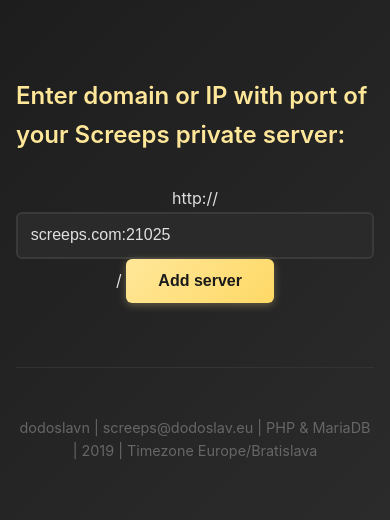
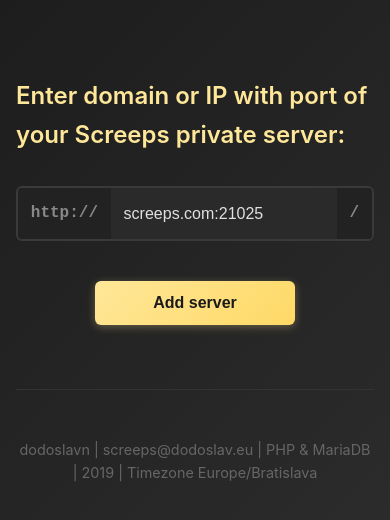
Before and after one commit to dodoslavn/screeps_online, a PHP site: page /add in a window 390 px wide. Shown: the part 207-727 px from the top of the page. Run offline with PHP 8.4, Linux system fonts and the light colour scheme.

Commit message:
Fix Add Server form layout
Improved the server input form with better alignment:
- Proper flexbox layout for http:// prefix and / suffix
- Server input field properly aligned in the center
- Better visual grouping with background colors
- Responsive and clean design
- No more misaligned text

Co-Authored-By: Claude Opus 4.6 <noreply@anthropic.com>

```diff
--- a/web/add/index.php
+++ b/web/add/index.php
@@ -87,10 +87,14 @@ if (!empty($msg)) {
 ?>
 
 	<h3><br>Enter domain or IP with port of your Screeps private server:</h3>
-	<form action="" method="post">
+	<form action="" method="post" class="add-server-form">
 		<input type="hidden" name="csrf_token" value="<?= escape_html(generate_csrf_token()) ?>">
-		<center>http://<input type="text" value="screeps.com:21025" name="server">/
-		<input type="submit" value="Add server"> </center>
+		<div class="server-input-wrapper">
+			<span class="server-prefix">http://</span>
+			<input type="text" value="screeps.com:21025" name="server" placeholder="example.com:21025">
+			<span class="server-suffix">/</span>
+		</div>
+		<input type="submit" value="Add server">
 	</form>
 	<div class="footer"><?= site_footer() ?></div>
 </div>
--- a/web/default.css
+++ b/web/default.css
@@ -201,6 +201,63 @@ form {
     margin: 2rem 0;
 }
 
+/* Add Server Form */
+.add-server-form {
+    max-width: 600px;
+    margin: 2rem auto;
+    text-align: center;
+}
+
+.server-input-wrapper {
+    display: flex;
+    align-items: center;
+    justify-content: center;
+    gap: 0;
+    margin: 1.5rem 0;
+    background: #2a2a2a;
+    border: 2px solid #3a3a3a;
+    border-radius: 6px;
+    padding: 0;
+    overflow: hidden;
+    transition: all 0.3s ease;
+}
+
+.server-input-wrapper:focus-within {
+    border-color: #ffe799;
+    box-shadow: 0 0 0 3px rgba(255, 231, 153, 0.1);
+}
+
+.server-prefix,
+.server-suffix {
+    padding: 0.8rem;
+    color: #888;
+    font-family: 'Courier New', monospace;
+    font-weight: 600;
+    background: #222;
+    user-select: none;
+}
+
+.server-input-wrapper input[type="text"] {
+    flex: 1;
+    border: none;
+    border-radius: 0;
+    background: #2a2a2a;
+    padding: 0.8rem;
+    margin: 0;
+    min-width: 200px;
+}
+
+.server-input-wrapper input[type="text"]:focus {
+    border: none;
+    box-shadow: none;
+    background: #2a2a2a;
+}
+
+.add-server-form input[type="submit"] {
+    margin-top: 1rem;
+    min-width: 200px;
+}
+
 form input[type="text"],
 form input[type="password"],
 form input[type="email"],
```
